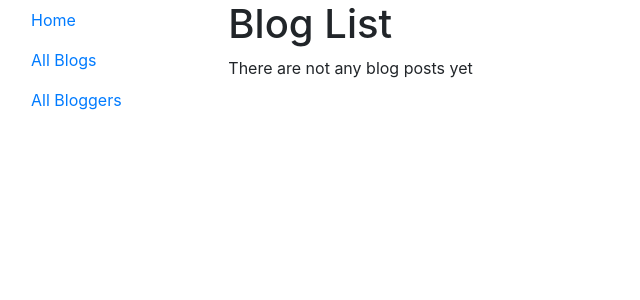
After one commit to lafferjm/diyblog_flask, a Flask app: page /blog/detail in a window 1280 px wide. The commit adds this page. Shown: the top 300 px of the page, without its empty margins (0-640 px from the left). Run offline with Flask 2, Linux system fonts and the light colour scheme; data that the repository does not hold is empty; some libraries are stand-ins or nearby versions.

Commit message:
listing the blogs

```diff
--- /dev/null
+++ b/diyblog/blog/templates/blog/list_blogs.html
@@ -0,0 +1,16 @@
+{% extends "base.html" %}
+
+{% block content %}
+    <h1>Blog List</h1>
+    {% if blogs %}
+        <ul>
+            {% for blog in blogs %}
+                <li>
+                    {{ blog.name }} ({{ blog.post_date.strftime('%b. %d, %Y')}}) -- {{ blog.author.username }}
+                </li>
+            {% endfor %}
+        </ul>
+    {% else %}
+        <p>There are not any blog posts yet</p>
+    {% endif %}
+{% endblock %}
--- a/diyblog/blog/views.py
+++ b/diyblog/blog/views.py
@@ -20,7 +20,7 @@ def index():
     return render_template('blog/index.html', stats=stats)
 
 @bp.route('/create', methods=['GET', 'POST'])
-def create():
+def create_post():
     form = BlogCreateForm()
     form.author.choices = [(u.id, u.username) for u in User.query.order_by('username')]
 
@@ -31,3 +31,9 @@ def create():
         db.session.commit()
         return redirect(url_for('blog.index'))
     return render_template('blog/create.html', form=form)
+
+@bp.route('/detail')
+def blog_detail():
+    blogs = BlogPost.query.all()
+
+    return render_template('blog/list_blogs.html', blogs=blogs)
--- a/diyblog/templates/base.html
+++ b/diyblog/templates/base.html
@@ -18,7 +18,7 @@
             <div class="col-sm-2">
                 <nav>
                     <a class="nav-link" href="{{ url_for('blog.index') }}">Home</a>
-                    <a class="nav-link" href="">All Blogs</a>
+                    <a class="nav-link" href="{{ url_for('blog.blog_detail') }}">All Blogs</a>
                     <a class="nav-link" href="">All Bloggers</a>
                 </nav>
                 <br>
```
